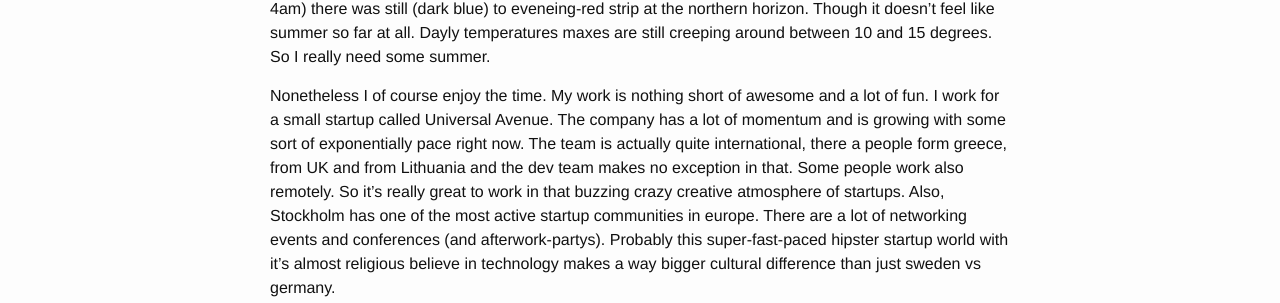
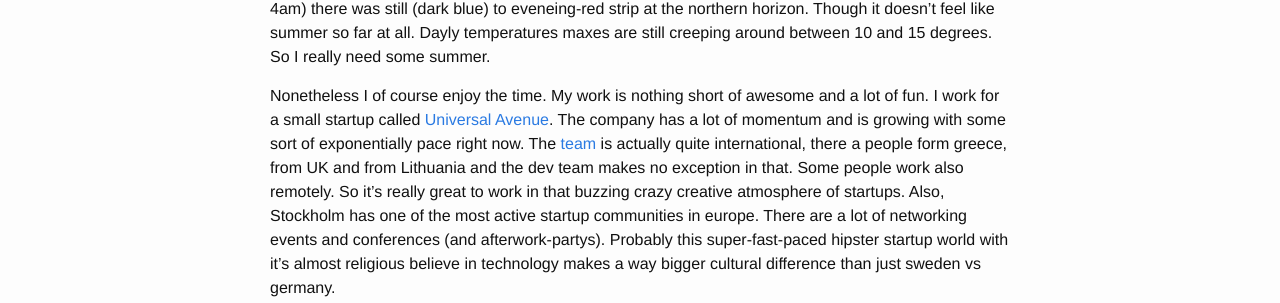
Before and after one commit to SDEagle/SDEagle.github.io, a Jekyll site: the page built from _posts/2015-05-14-one-month-of-stockholm.markdown, in a window 1280 px wide. Shown: the part 689-992 px from the top of the page. Built offline with Jekyll 4.4.1, drawn with Linux system fonts in a browser that asks for light colours; part of the change alters nothing that is shown.

Commit message:
adding links

```diff
--- a/_posts/2015-05-14-one-month-of-stockholm.markdown
+++ b/_posts/2015-05-14-one-month-of-stockholm.markdown
@@ -30,9 +30,9 @@ So I really need some summer.
 
 Nonetheless I of course enjoy the time.
 My work is nothing short of awesome and a lot of fun.
-I work for a small startup called Universal Avenue.
+I work for a small startup called [Universal Avenue](https://www.universalavenue.com/).
 The company has a lot of momentum and is growing with some sort of exponentially pace right now.
-The team is actually quite international, there a people form greece, from UK and from Lithuania and the dev team makes no exception in that.
+The [team](https://www.universalavenue.com/team?locale=en) is actually quite international, there a people form greece, from UK and from Lithuania and the dev team makes no exception in that.
 Some people work also remotely.
 So it's really great to work in that buzzing crazy creative atmosphere of startups.
 Also, Stockholm has one of the most active startup communities in europe.
```
